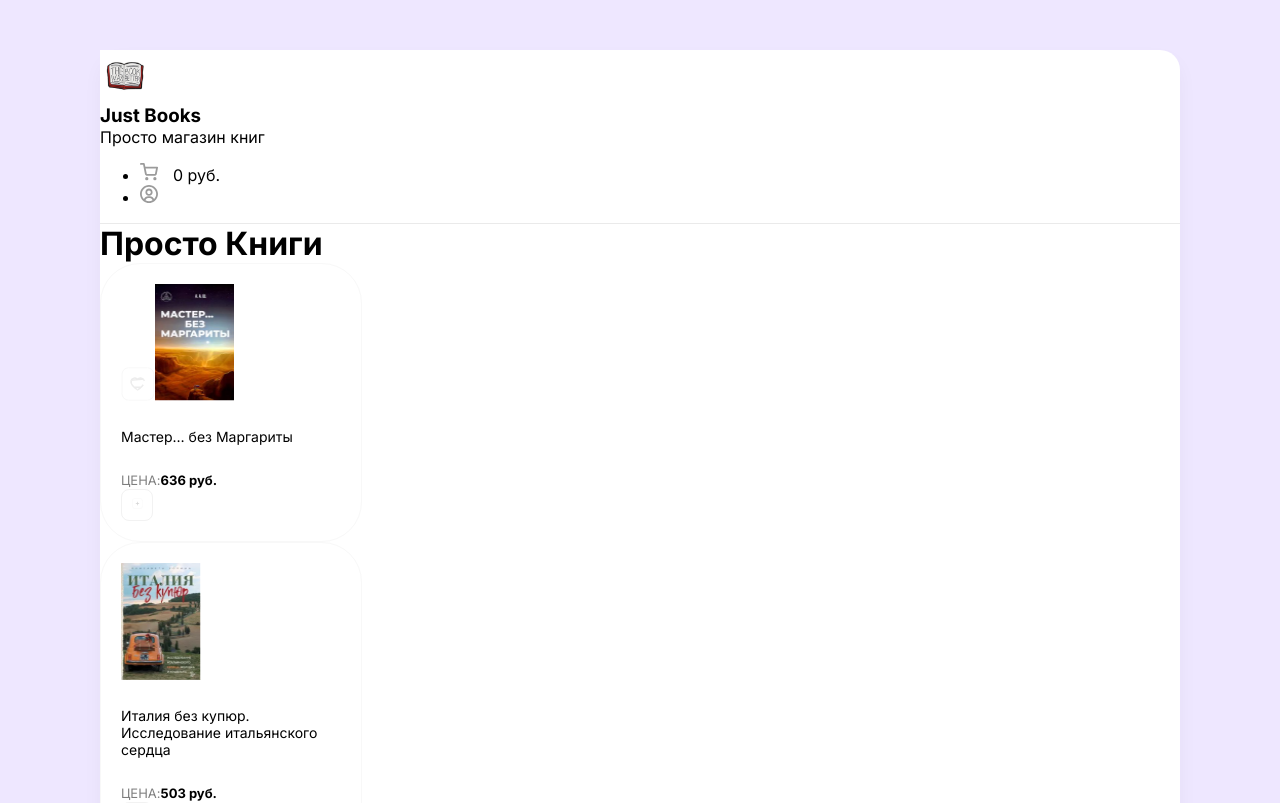
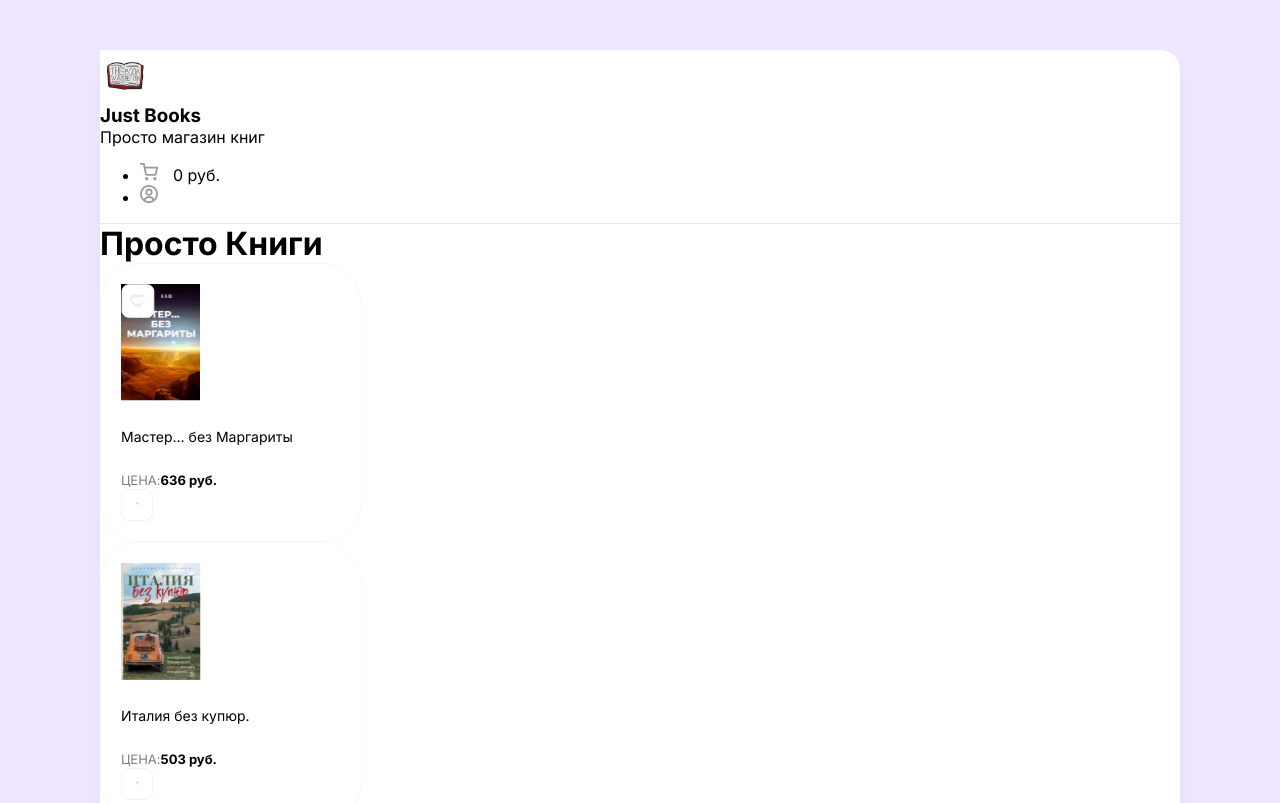
Before and after one commit to LazyShagyDude/just-books, a React (Create React App) app: page / in a window 1280 px wide. Shown: the top 803 px of the page. Built offline with nearby package versions, Linux system fonts and the light colour scheme.

Commit message:
first commit

```diff
--- a/src/App.js
+++ b/src/App.js
@@ -23,7 +23,9 @@ function App() {
         <h1 className="mb-40">Просто Книги</h1>
         <div className="d-flex">
         <div className="card">
-          <img src="/img/like-off.svg"></img>
+          <div className="favorite">
+            <img src="/img/like-off.svg" alt="like-off"></img>
+          </div>
           <img width={80} height={117} src="/img/books/book1.png"></img>
           <h5>Мастер… без Маргариты</h5>
           <div className="d-flex justify-between align-center">
@@ -38,7 +40,7 @@ function App() {
         </div>
         <div className="card">
           <img width={80} height={117} src="/img/books/book2.png"></img>
-          <h5>Италия без купюр. Исследование итальянского сердца</h5>
+          <h5>Италия без купюр.</h5>
           <div className="d-flex justify-between align-center">
             <div className="d-flex flex-column">
               <span>Цена:</span>
--- a/src/index.scss
+++ b/src/index.scss
@@ -34,6 +34,18 @@ header{
   width: 220px;
   border-radius: 40px;
   margin-right: 30px;
+  transition: box-shadow 0.12s ease-in-out, transform 0.12s ease-in-out;
+
+  &:hover{
+    box-shadow: 0px 21px 30px rgba(0, 0, 0, 0.05);
+    transform: translateY(-5px);
+  }
+
+  .favorite{
+    position: absolute;
+    cursor: pointer;
+  }
+
   h5{
     font-weight: 400;
     font-size: 14px;
```
